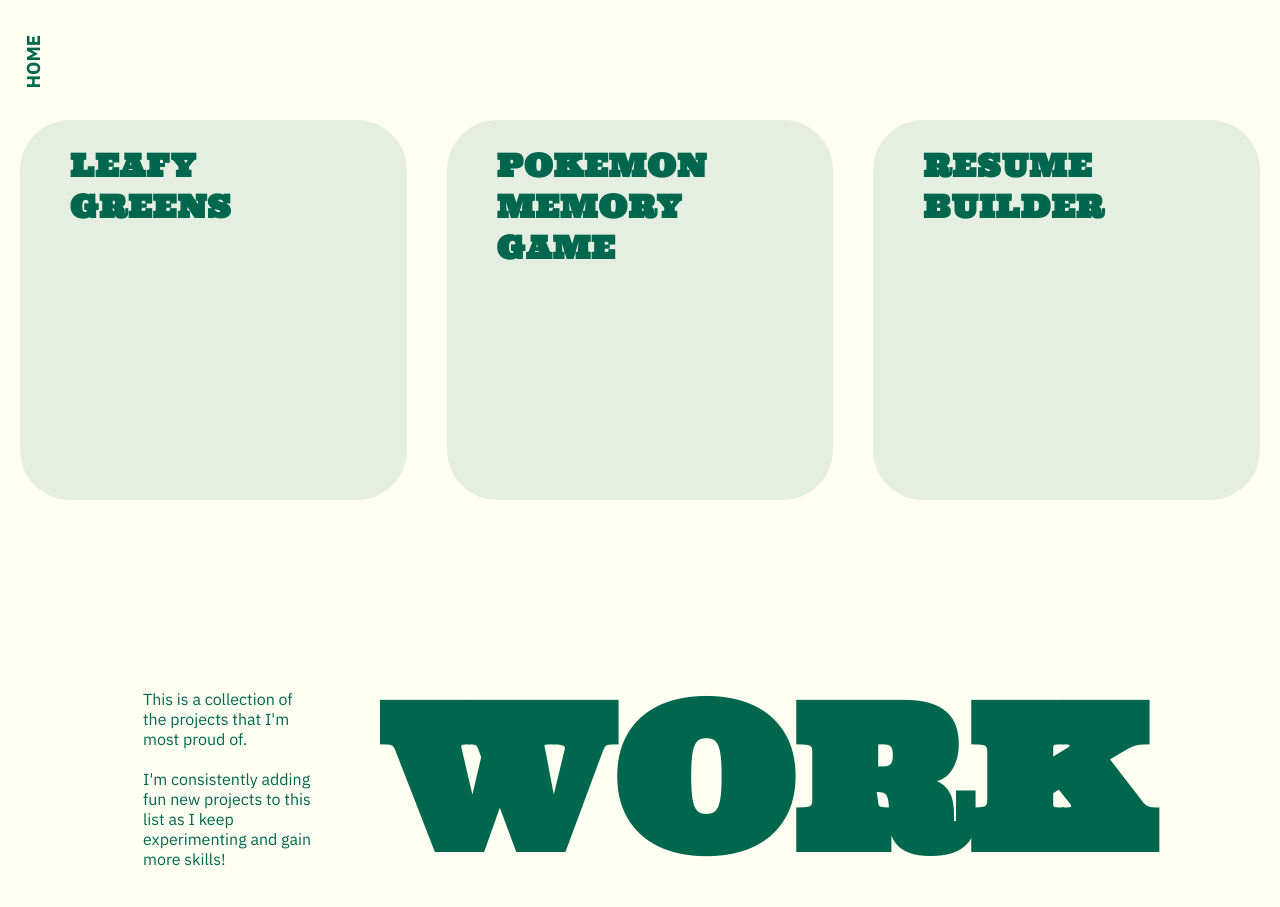
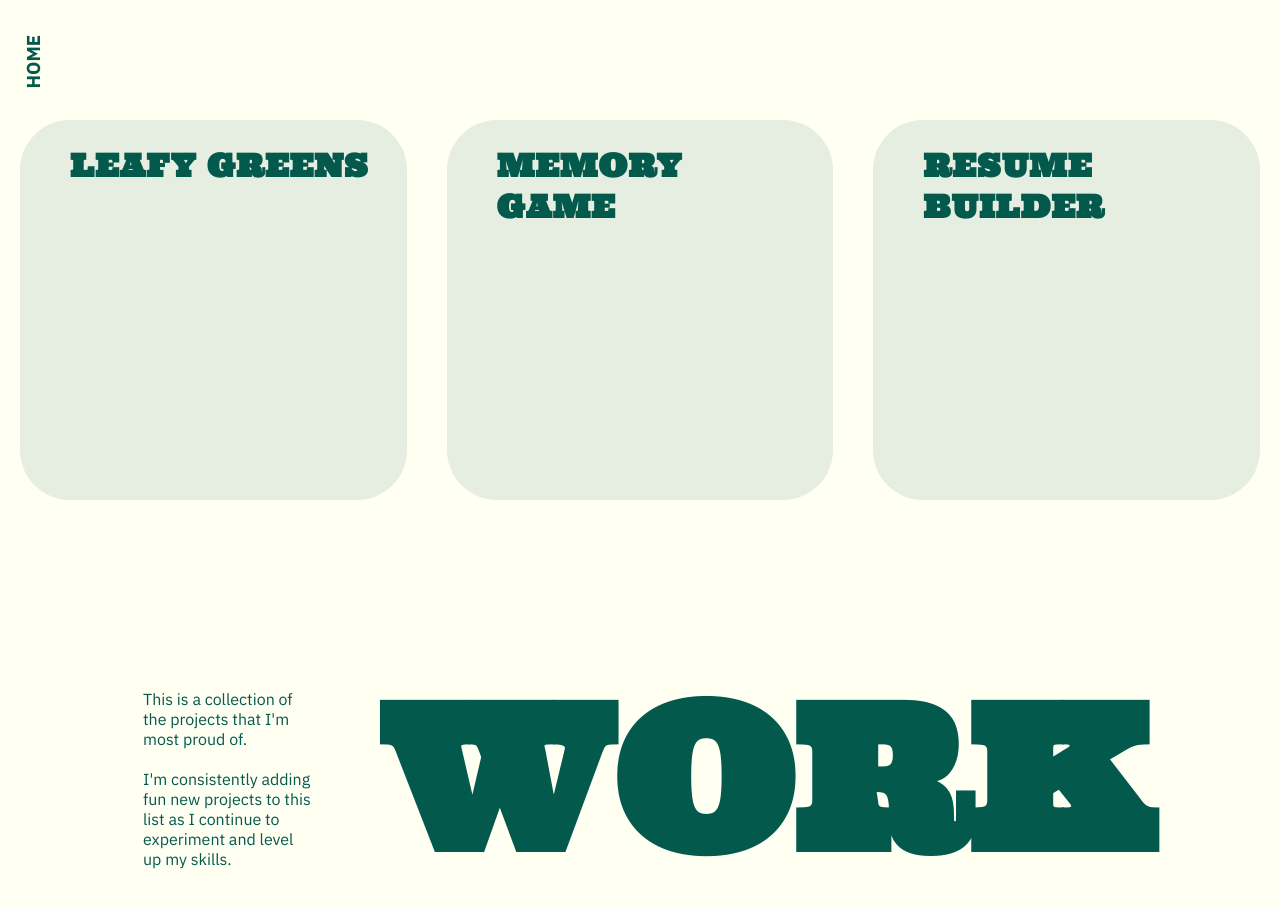
Before and after one commit to huntkay1/portfolio, a React (Vite) app: page /work in a window 1280 px wide. Built offline with nearby package versions, Linux system fonts and the light colour scheme.

Commit message:
Add links to work cards

```diff
--- a/src/components/Work.jsx
+++ b/src/components/Work.jsx
@@ -2,6 +2,8 @@
 import Leafy from '../assets/leafy.png'
 import Pokemon from '../assets/pokemon.png'
 import Resume from '../assets/resume.png'
+import Sparkle from '../assets/sparkle.svg'
+import GitHub from '../assets/github.svg'
 import { NavLink } from 'react-router-dom';
 
 function Work() {
@@ -11,24 +13,24 @@
             name: 'LEAFY GREENS',
             description: 'Ecommerce site for a fictional plant shop',
             tech: ['React', 'CSS', 'Bootstrap', 'Express.js'],
-            website: '',
-            github: '',
+            website: 'https://poetic-starlight-e42a0f.netlify.app/',
+            github: 'https://github.com/huntkay1/shopping-cart',
             img: Leafy
         },
         {
-            name: 'POKEMON MEMORY GAME',
+            name: 'MEMORY GAME',
             description: 'Card game powered by the PokeAPI',
             tech: ['React', 'CSS'],
-            website: '',
-            github: '',
+            website: 'https://rad-bienenstitch-6bdaa4.netlify.app/',
+            github: 'https://github.com/huntkay1/memory-game-app',
             img: Pokemon
         },
         {
             name: 'RESUME BUILDER',
             description: 'Download a custom resume with the given template',
             tech: ['React', 'CSS'],
-            website: '',
-            github: '',
+            website: ' https://exquisite-kitsune-0ba888.netlify.app/',
+            github: 'https://github.com/huntkay1/cv-builder-app',
             img: Resume
         },
     ]
@@ -41,7 +43,7 @@
             <div className='work-container'>
                 {workData.map((item, index) =>
                     <div key={index} className='card'>
-                        <div className='card-info4'>
+                        <div className='card-info'>
                             <h3>{item.name}</h3>
                             <p className='hidden-content'>{item.description}</p>
                             <ul className='tech-list hidden-content'>
@@ -49,7 +51,18 @@
                                     <li key={index}>{tech}</li>
                                 )}
                             </ul>
+                            <div className='project-links'>
+                                <div className='hidden-content link'>
+                                    <img src={GitHub}></img>
+                                    <a href={item.github}>Repository</a>
+                                </div>
+                                <div className='hidden-content link'>
+                                    <img src={Sparkle}></img>
+                                    <a href={item.website}>Check it out</a>
+                                </div>
+                            </div>
                         </div>
+
                         <div className='card-img hidden-content' style={{backgroundImage: `url(${item.img})` }}></div>
 
                     </div>
@@ -59,7 +72,7 @@
             <div className='work-headers'>
                 <div className='work-copy'>
                     <p>This is a collection of the projects that I'm most proud of.</p>
-                    <p>I'm consistently adding fun new projects to this list as I keep experimenting and gain more skills!</p>
+                    <p>I'm consistently adding fun new projects to this list as I continue to experiment and level up my skills.</p>
                 </div>
                 <h2 className='page-header'>WORK</h2>
             </div>
--- a/src/styles/Work.css
+++ b/src/styles/Work.css
@@ -45,7 +45,7 @@
 
 /* Card Styles */
 .card {
-    background-color: rgba(0, 103, 79, 0.1);
+    background-color: rgba(4, 89, 77, 0.1);
     width: 28vw;
     height: 350px;
     margin: 0 20px;
@@ -53,22 +53,29 @@
     border-radius: 50px;
     display: flex;
     justify-content: space-between;
+    gap: 50px;
     transition: width 750ms ease;
     overflow: hidden;
     min-width: 0;
 }
+
 
 .card:hover {
     width: 100%;
 }
 
 /* Card Content */
+
+.card-info {
+    display: flex;
+    flex-direction: column;
+    height: 100%;
+}
 .card h3 {
     font-size: 2.5vw;
     letter-spacing: 1px;
     margin: 10px 0 5px;
     font-family: var(--ACCENT-FONT);
-    width: 200px;
 }
 
 .card h3,
@@ -104,7 +111,25 @@
     width: 100%;
     max-width: 500px;
     height: 100%;
-    margin-left: 40px;
     border-radius: 35px;
     background: center / cover no-repeat;
 }
+
+.project-links {
+    display: flex;
+    justify-content: space-between;
+    align-items: center;
+    margin-top: 70px;
+}
+
+.project-links a {
+    font-weight: 500;
+    font-family: var(--MAIN-FONT);
+    color: var(--GREEN-COLOR);
+}
+
+.link {
+    display: flex;
+    align-items: center;
+    gap: 5px;
+}
--- a/src/styles/index.css
+++ b/src/styles/index.css
@@ -4,7 +4,7 @@
     --ACCENT-FONT: 'Ultra', serif;
     --MAIN-FONT: 'IBM Plex Sans', serif;
     --BLUE-COLOR: #3C4D7F;
-    --GREEN-COLOR: rgba(0,103,79);
+    --GREEN-COLOR: rgba(4, 89, 77);
 }
 
 body {
```
Also changed, not shown: src/assets/github.svg (added), src/assets/sparkle.svg (added).
